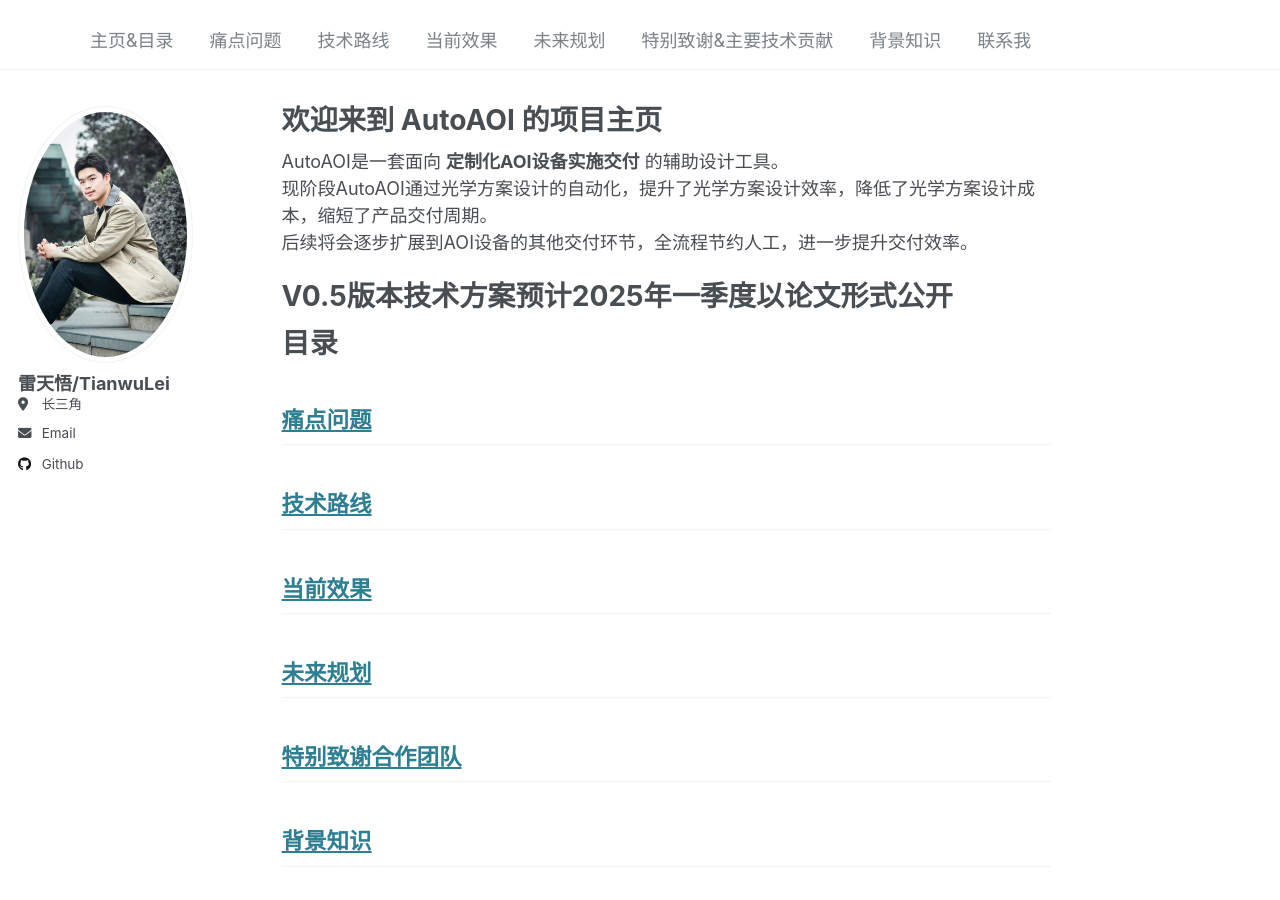
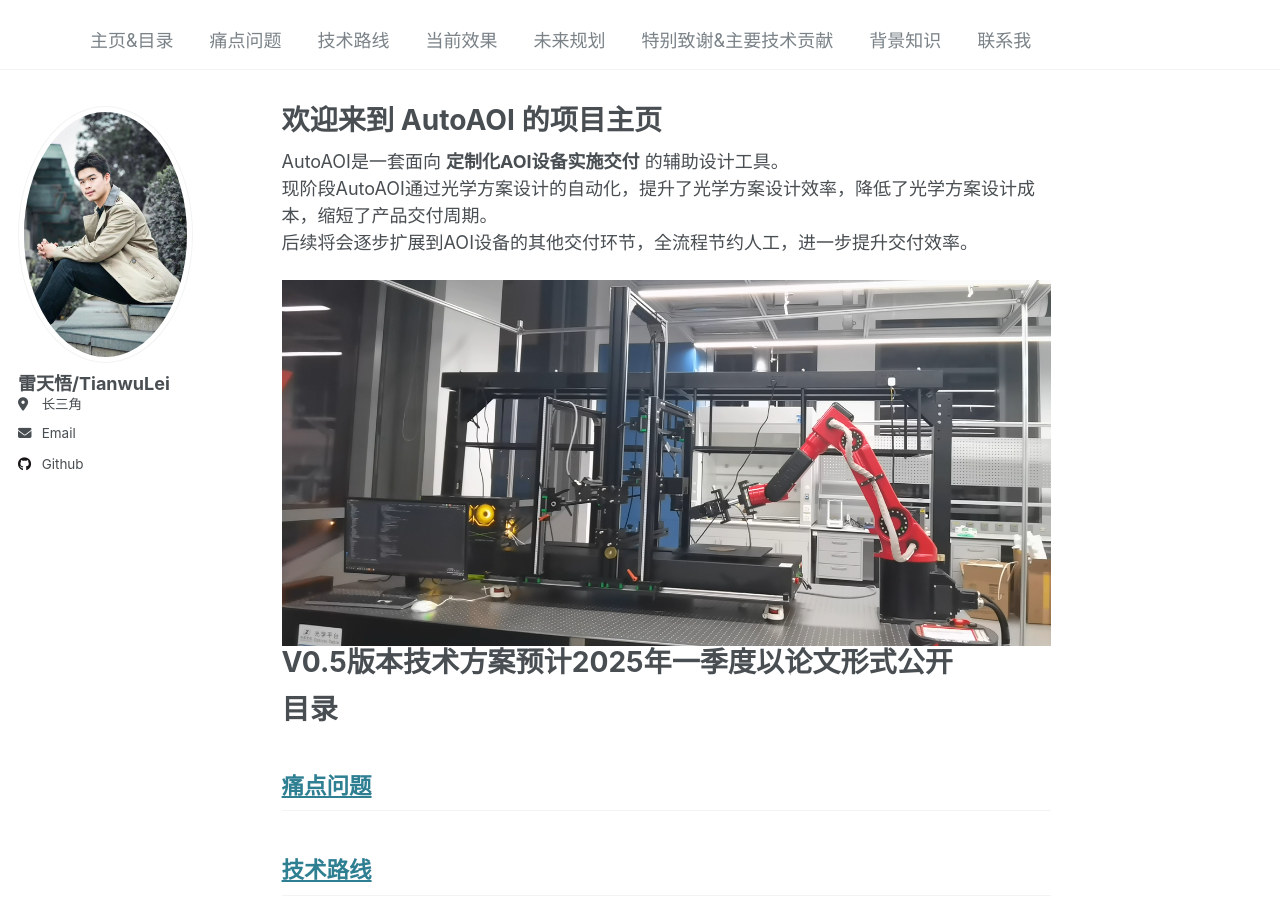
Before and after one commit to ray3572/AutoAOI_web, a Jekyll site: the page built from _pages/about.md, in a window 1280 px wide and 900 px high. Built offline with Jekyll 4.4.1, drawn with Linux system fonts in a browser that asks for light colours.

Commit message:
add img to mainpage

```diff
--- a/_pages/about.md
+++ b/_pages/about.md
@@ -9,7 +9,9 @@ redirect_from:
 AutoAOI是一套面向 **定制化AOI设备实施交付** 的辅助设计工具。
 现阶段AutoAOI通过光学方案设计的自动化，提升了光学方案设计效率，降低了光学方案设计成本，缩短了产品交付周期。
 后续将会逐步扩展到AOI设备的其他交付环节，全流程节约人工，进一步提升交付效率。
-
+<center>
+  <img src="\images\/autoaoi\/devices.png">
+</center>
 # V0.5版本技术方案预计2025年一季度以论文形式公开
 
 # 目录
```
